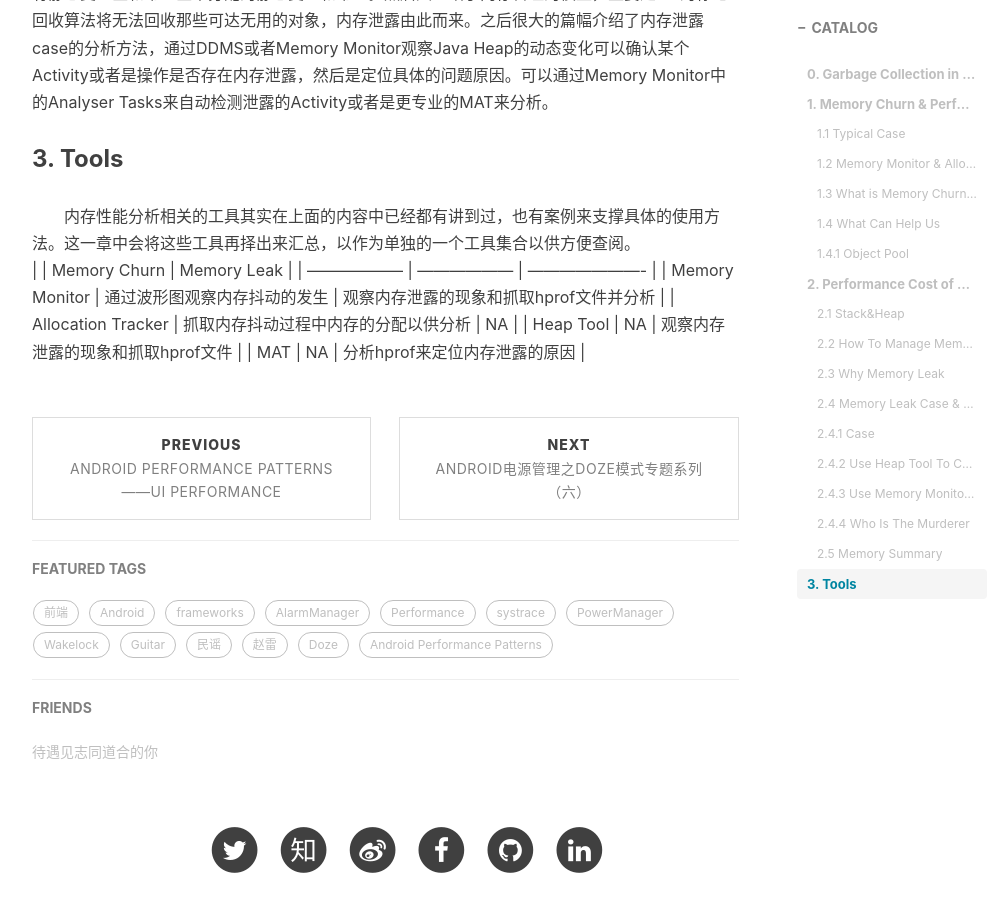
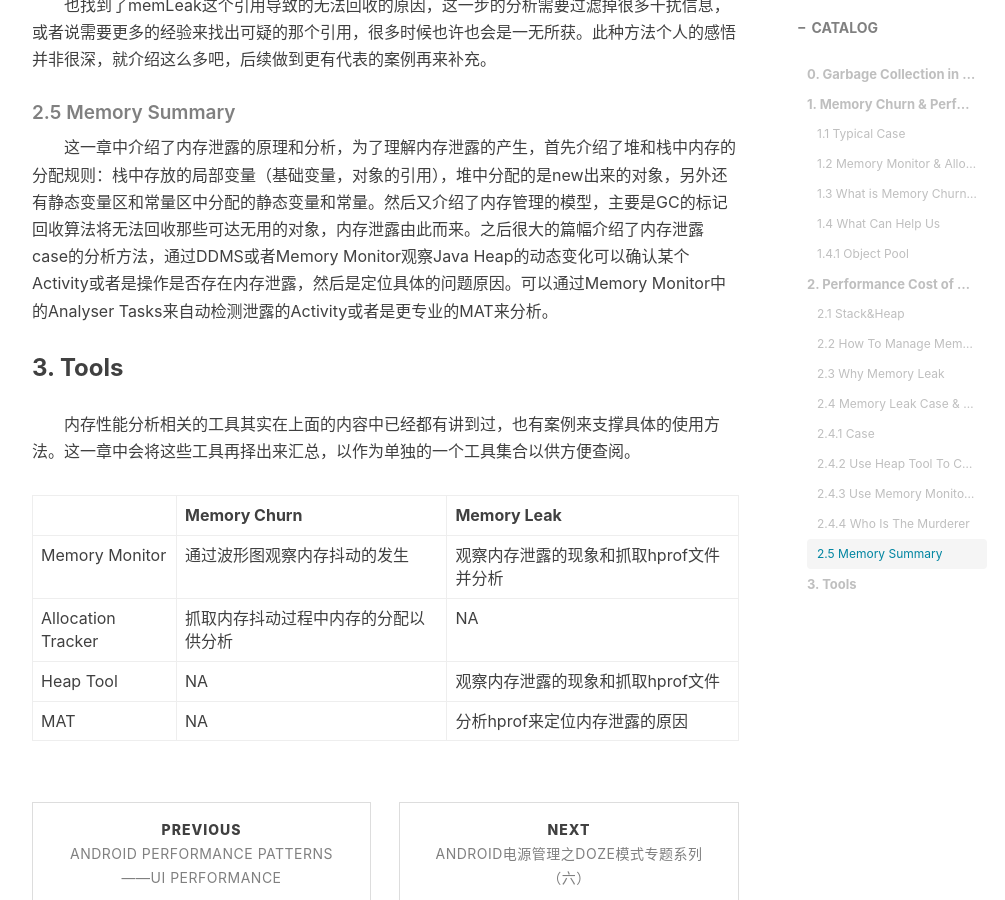
Before and after one commit to chendongqi/blog, a Jekyll site: the page built from _posts/android/performance/2017-03-16-android_perf_patterns_memory.markdown, in a window 1280 px wide and 900 px high, scrolled down 21680 px. Shown: the whole window, without its empty margins (233-1238 px from the left). Built offline with Jekyll 4.4.1, drawn with Linux system fonts in a browser that asks for light colours; nearby versions of some CDN libraries; comment, search, counter and statistics services are not loaded; part of the change alters nothing that is shown; some of the changed text lies outside the part shown.

```diff
--- a/_posts/android/performance/2017-03-16-android_perf_patterns_memory.markdown
+++ b/_posts/android/performance/2017-03-16-android_perf_patterns_memory.markdown
@@ -99,10 +99,11 @@ tags:
 ##### 1.4.1 Object Pool
 
   对象池模式是在Java 23种设计以外的一种模式，其设计的思想大致如下：对象池会预先申请一组对象，当客户端需要使用时向对象池申请，使用完之后可以手动或者自动归还给对象池，以此来减少频繁的动态分配和回收空间的动作。那么问题来了，为什么向对象池申请对象（赋值操作）会比系统动态分配具有更好的效果呢？这是有科学根据的，来看下面的表格
+
 | 运算操作 | 示例           | 标准化时间 |
 | ---- | ------------ | ----- |
-| 本地赋值 | i=n          | 1.0   |
-| 示例赋值 | this.i = n   | 1.2   |
+| 本地赋值 | i = n        | 1.0   |
+| 实例赋值 | this.i = n   | 1.2   |
 | 方法调用 | func()       | 5.9   |
 | 新建对象 | new Object() | 980   |
 | 新建数组 | new int[10]  | 3100  |
@@ -359,6 +360,9 @@ public class MainActivity extends AppCompatActivity {
 ### 3. Tools
 
   内存性能分析相关的工具其实在上面的内容中已经都有讲到过，也有案例来支撑具体的使用方法。这一章中会将这些工具再择出来汇总，以作为单独的一个工具集合以供方便查阅。
+
+
+
 |                    | Memory Churn       | Memory Leak            |
 | ------------------ | ------------------ | ---------------------- |
 | Memory Monitor     | 通过波形图观察内存抖动的发生     | 观察内存泄露的现象和抓取hprof文件并分析 |
```
